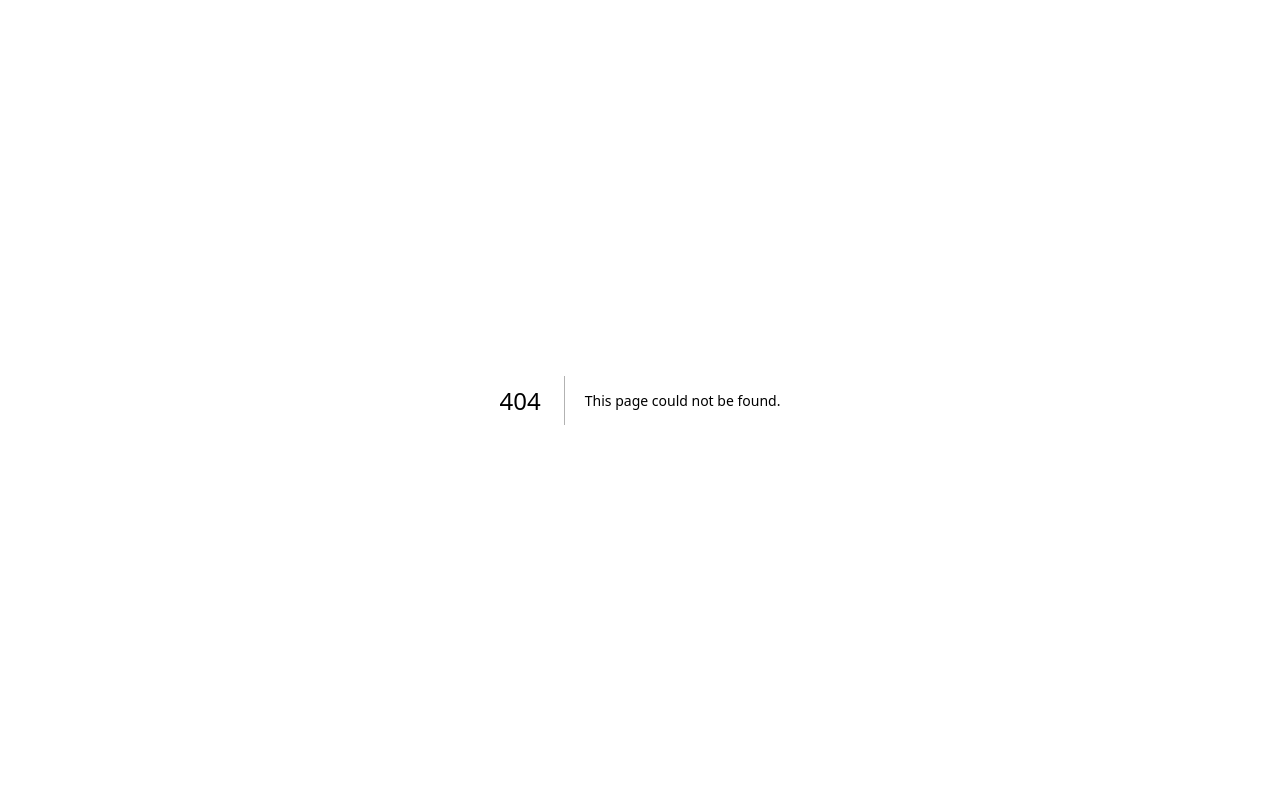
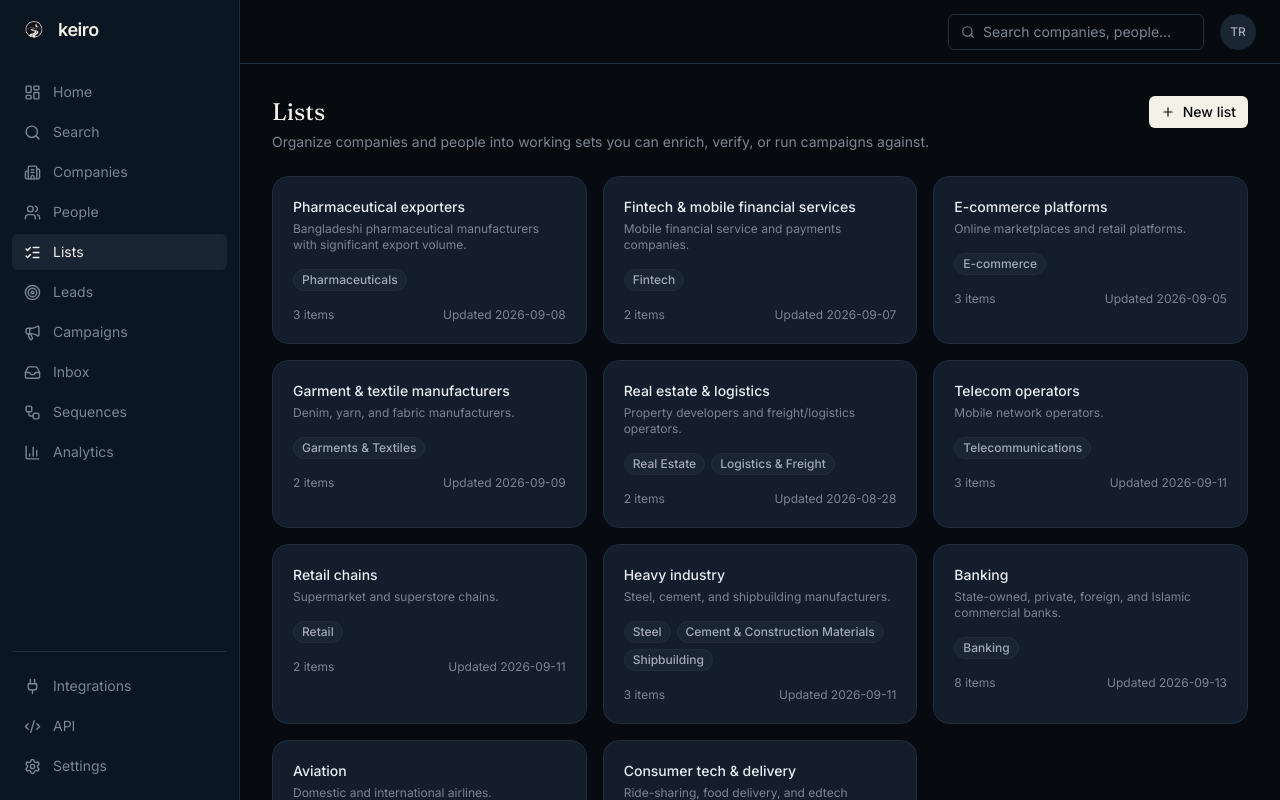
Before and after one commit to perashanid/keiro, a Next.js app: page /lists in a window 1280 px wide. Before the commit this address had no page. Built offline with nearby package versions, Linux system fonts and the light colour scheme.

Commit message:
feat: added list management pages

```diff
--- /dev/null
+++ b/src/app/(app)/lists/[id]/page.tsx
@@ -0,0 +1,54 @@
+import { notFound } from "next/navigation";
+import { getListById, resolveListPeople } from "@/lib/mock/lists";
+import { resolveListCompanies } from "@/lib/server/lists-db";
+import { PageHeader } from "@/components/app/page-header";
+import { Card } from "@/components/ui/card";
+import { Badge } from "@/components/ui/badge";
+import { LinkButton } from "@/components/ui/button";
+import { CompanyRow } from "@/components/company-row";
+import { PersonRow } from "@/components/person-row";
+import { Megaphone } from "lucide-react";
+
+export default async function ListDetailPage({ params }: { params: Promise<{ id: string }> }) {
+  const { id } = await params;
+  const list = getListById(id);
+  if (!list) notFound();
+
+  const sampleCompanies = await resolveListCompanies(list);
+  const samplePeople = list.kind === "companies" ? [] : resolveListPeople(list);
+
+  return (
+    <div>
+      <PageHeader
+        title={list.name}
+        description={list.description}
+        actions={
+          <LinkButton href={`/campaigns/new?list=${list.id}`} size="sm">
+            <Megaphone size={14} /> Start campaign
+          </LinkButton>
+        }
+      />
+      <div className="mb-6 flex flex-wrap gap-1.5">
+        {list.tags.map((t) => (
+          <Badge key={t}>{t}</Badge>
+        ))}
+      </div>
+
+      {sampleCompanies.length > 0 && (
+        <Card className="mb-6 divide-y divide-ink-700 p-5">
+          {sampleCompanies.map((c) => (
+            <CompanyRow key={c.id} company={c} />
+          ))}
+        </Card>
+      )}
+
+      {samplePeople.length > 0 && (
+        <Card className="divide-y divide-ink-700 p-5">
+          {samplePeople.map((p) => (
+            <PersonRow key={p.id} person={p} />
+          ))}
+        </Card>
+      )}
+    </div>
+  );
+}
--- /dev/null
+++ b/src/app/(app)/lists/page.tsx
@@ -0,0 +1,42 @@
+import Link from "next/link";
+import { PageHeader } from "@/components/app/page-header";
+import { Card } from "@/components/ui/card";
+import { Badge } from "@/components/ui/badge";
+import { Button } from "@/components/ui/button";
+import { lists } from "@/lib/mock/lists";
+import { Plus } from "lucide-react";
+
+export default function ListsPage() {
+  return (
+    <div>
+      <PageHeader
+        title="Lists"
+        description="Organize companies and people into working sets you can enrich, verify, or run campaigns against."
+        actions={
+          <Button size="sm">
+            <Plus size={14} /> New list
+          </Button>
+        }
+      />
+      <div className="grid gap-4 sm:grid-cols-2 lg:grid-cols-3">
+        {lists.map((l) => (
+          <Link key={l.id} href={`/lists/${l.id}`} className="focus-ring block rounded-[var(--radius-lg)]">
+            <Card className="h-full p-5">
+              <p className="text-sm font-medium text-mist">{l.name}</p>
+              <p className="mt-1 text-xs text-slate-400">{l.description}</p>
+              <div className="mt-4 flex flex-wrap gap-1.5">
+                {l.tags.map((t) => (
+                  <Badge key={t}>{t}</Badge>
+                ))}
+              </div>
+              <div className="mt-4 flex items-center justify-between text-xs text-slate-400">
+                <span>{l.itemCount} items</span>
+                <span>Updated {l.updatedAt}</span>
+              </div>
+            </Card>
+          </Link>
+        ))}
+      </div>
+    </div>
+  );
+}
```
